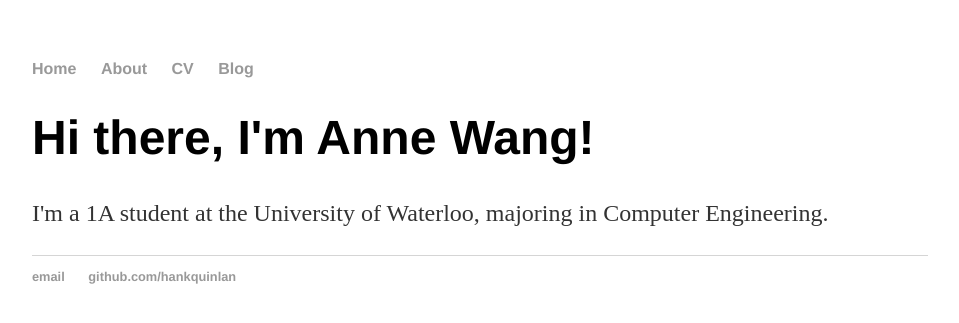
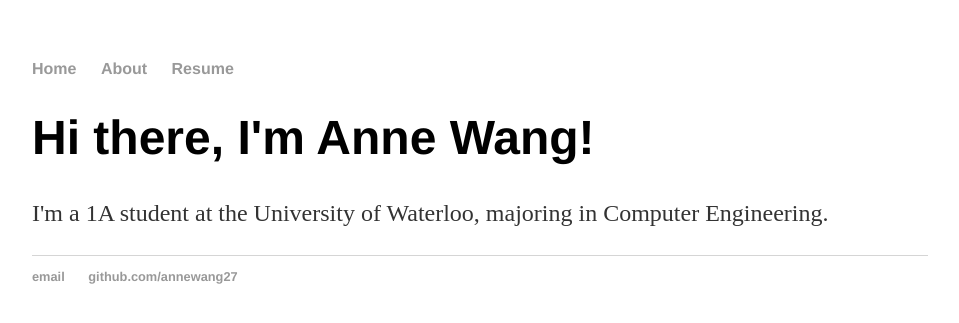
Before and after one commit to annewang27/annewang27.github.io, a Jekyll site: the page built from index.html, in a window 1280 px wide. Shown: the top 323 px of the page, without its empty margins (160-1119 px from the left). Built offline with Jekyll 4.4.1, drawn with Linux system fonts in a browser that asks for light colours.

Commit message:
Update default.html

```diff
--- a/_layouts/default.html
+++ b/_layouts/default.html
@@ -9,9 +9,8 @@
 			<nav>
 	    		<ul>
 	        		<li><a href="/">Home</a></li>
-		        	<li><a href="/about">About</a></li>
-	        		<li><a href="/cv">CV</a></li>
-	        		<li><a href="/blog">Blog</a></li>
+		        	<li><a href="/About">About</a></li>
+	        		<li><a href="/Resume">Resume</a></li>
 	    		</ul>
 			</nav>
 			<div class="container">
@@ -21,8 +20,8 @@
 			</div><!-- /.container -->
 			<footer>
 	    		<ul>
-	        		<li><a href="mailto:hankquinlanhub@gmail.com">email</a></li>
-	        		<li><a href="https://github.com/hankquinlan">github.com/hankquinlan</a></li>
+	        		<li><a href="mailto:wang.anne27@gmail.com">email</a></li>
+	        		<li><a href="https://github.com/annewang27">github.com/annewang27</a></li>
 				</ul>
 			</footer>
 		</body>
```
